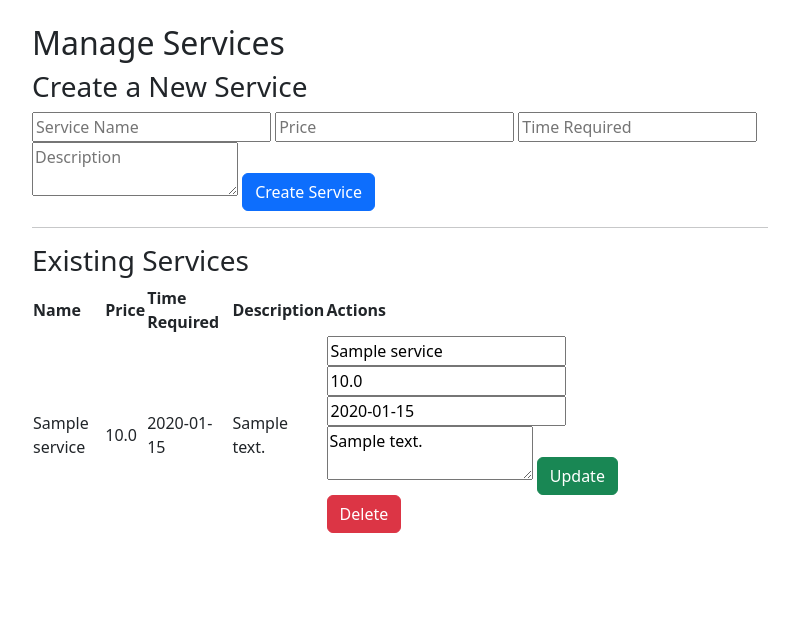
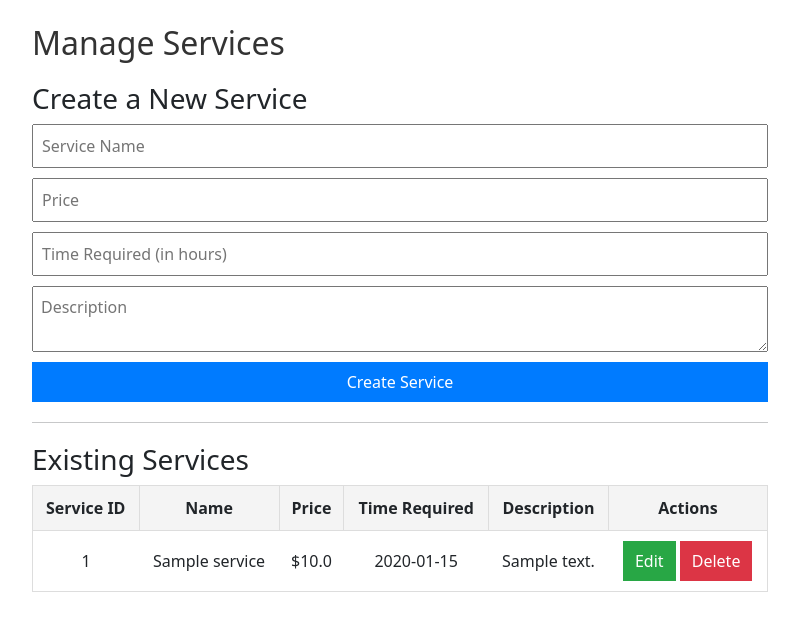
Before and after one commit to dhirajp1603/MAD-1, a Flask app: page /admin/services in a window 1280 px wide. Shown: the part 56-687 px from the top of the page, without its empty margins (240-1039 px from the left). Run offline with Flask 3, Linux system fonts and the light colour scheme; tables that the repository leaves empty hold one stand-in row (values such as "Sample post").

Commit message:
Updated admin_services.html

```diff
--- a/templates/admin_services.html
+++ b/templates/admin_services.html
@@ -3,56 +3,72 @@
 {% block title %}Manage Services - Admin Dashboard{% endblock %}
 
 {% block content %}
-<h2>Manage Services</h2>
+<h2 style="color: #333; margin-bottom: 20px;">Manage Services</h2>
 
 <!-- Create New Service Form -->
+<div style="margin: 20px 0;">
     <h3>Create a New Service</h3>
-<form action="{{ url_for('create_service') }}" method="POST">
-    <input type="text" name="name" placeholder="Service Name" required>
-    <input type="number" step="0.01" name="price" placeholder="Price" required>
-    <input type="text" name="time_required" placeholder="Time Required" required>
-    <textarea name="description" placeholder="Description"></textarea>
-    <button type="submit" class="btn btn-primary">Create Service</button>
+    <form action="{{ url_for('create_service') }}" method="POST" style="display: grid; gap: 10px;">
+        <input type="text" name="name" placeholder="Service Name" required style="padding: 8px; width: 100%; box-sizing: border-box;">
+        <input type="number" step="0.01" name="price" placeholder="Price" required style="padding: 8px; width: 100%; box-sizing: border-box;">
+        <input type="text" name="time_required" placeholder="Time Required (in hours)" required style="padding: 8px; width: 100%; box-sizing: border-box;">
+        <textarea name="description" placeholder="Description" style="padding: 8px; width: 100%; box-sizing: border-box;"></textarea>
+        <button type="submit" style="padding: 8px 12px; background-color: #007bff; color: #fff; cursor: pointer; border: none;">Create Service</button>
     </form>
+</div>
 
-<hr>
+<hr style="margin: 20px 0;">
 
 <!-- List of Services with Update/Delete Options -->
+<div style="margin: 20px 0;">
     <h3>Existing Services</h3>
-<table>
+    <table style="width: 100%; border-collapse: collapse;">
         <thead>
-        <tr>
-            <th>Name</th>
-            <th>Price</th>
-            <th>Time Required</th>
-            <th>Description</th>
-            <th>Actions</th>
+            <tr style="background-color: #f4f4f4;">
+                <th style="border: 1px solid #ddd; padding: 10px; text-align: center;">Service ID</th>
+                <th style="border: 1px solid #ddd; padding: 10px; text-align: center;">Name</th>
+                <th style="border: 1px solid #ddd; padding: 10px; text-align: center;">Price</th>
+                <th style="border: 1px solid #ddd; padding: 10px; text-align: center;">Time Required</th>
+                <th style="border: 1px solid #ddd; padding: 10px; text-align: center;">Description</th>
+                <th style="border: 1px solid #ddd; padding: 10px; text-align: center;">Actions</th>
             </tr>
         </thead>
         <tbody>
             {% for service in services %}
-        <tr>
-            <td>{{ service.name }}</td>
-            <td>{{ service.price }}</td>
-            <td>{{ service.time_required }}</td>
-            <td>{{ service.description }}</td>
-            <td>
-                <!-- Update Service Form -->
-                <form action="{{ url_for('update_service', service_id=service.service_id) }}" method="POST">
-                    <input type="text" name="name" placeholder="New Name" value="{{ service.name }}" required>
-                    <input type="number" step="0.01" name="price" placeholder="New Price" value="{{ service.price }}" required>
-                    <input type="text" name="time_required" placeholder="New Time Required" value="{{ service.time_required }}" required>
-                    <textarea name="description" placeholder="New Description">{{ service.description }}</textarea>
-                    <button type="submit" class="btn btn-success">Update</button>
+            <tr style="border: 1px solid #ddd;">
+                <td style="padding: 10px; text-align: center;">{{ service.service_id }}</td>
+                <td style="padding: 10px; text-align: center;">{{ service.name }}</td>
+                <td style="padding: 10px; text-align: center;">${{ service.price }}</td>
+                <td style="padding: 10px; text-align: center;">{{ service.time_required }}</td>
+                <td style="padding: 10px; text-align: center;">{{ service.description }}</td>
+                <td style="padding: 10px; text-align: center;">
+                    <!-- Toggle Update Form Button -->
+                    <button onclick="toggleUpdateForm('{{ service.service_id }}')" style="padding: 8px 12px; background-color: #28a745; color: #fff; cursor: pointer; border: none;">Edit</button>
+
+                    <!-- Update Service Form (Hidden by default) -->
+                    <form id="update-form-{{ service.service_id }}" action="{{ url_for('update_service', service_id=service.service_id) }}" method="POST" style="display: none; margin-top: 10px;">
+                        <input type="text" name="name" value="{{ service.name }}" required style="padding: 8px; width: 100%; box-sizing: border-box;">
+                        <input type="number" step="0.01" name="price" value="{{ service.price }}" required style="padding: 8px; width: 100%; box-sizing: border-box;">
+                        <input type="text" name="time_required" value="{{ service.time_required }}" required style="padding: 8px; width: 100%; box-sizing: border-box;">
+                        <textarea name="description" style="padding: 8px; width: 100%; box-sizing: border-box;">{{ service.description }}</textarea>
+                        <button type="submit" style="padding: 8px 12px; background-color: #28a745; color: #fff; cursor: pointer; border: none;">Update</button>
                     </form>
 
                     <!-- Delete Service Form -->
-                <form action="{{ url_for('delete_service', service_id=service.service_id) }}" method="POST" style="display:inline;">
-                    <button type="submit" class="btn btn-danger">Delete</button>
+                    <form action="{{ url_for('delete_service', service_id=service.service_id) }}" method="POST" style="display: inline-block;">
+                        <button type="submit" style="padding: 8px 12px; background-color: #dc3545; color: #fff; cursor: pointer; border: none;">Delete</button>
                     </form>
                 </td>
             </tr>
             {% endfor %}
         </tbody>
     </table>
+</div>
+
+<script>
+    function toggleUpdateForm(serviceId) {
+        const form = document.getElementById('update-form-' + serviceId);
+        form.style.display = form.style.display === 'none' ? 'block' : 'none';
+    }
+</script>
 {% endblock %}
```
Lines whose indentation alone changed are shown as unchanged.
